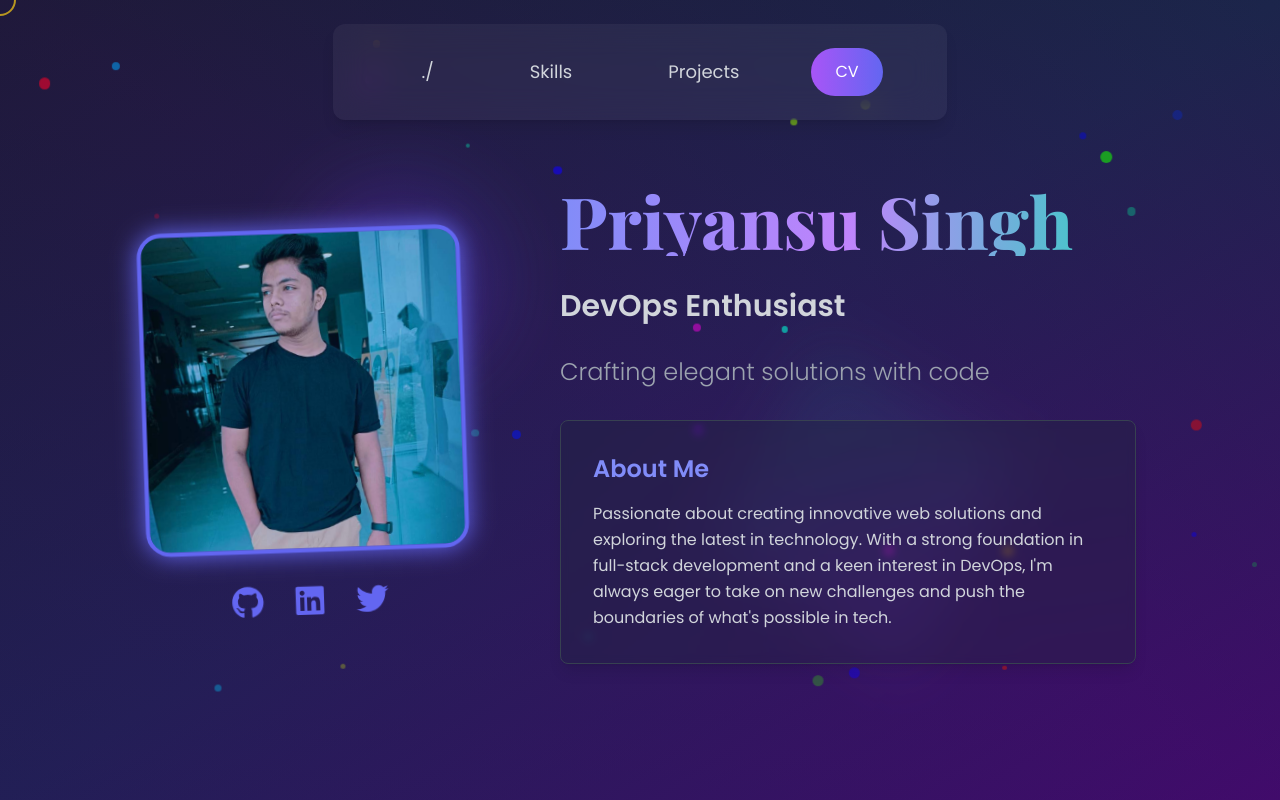
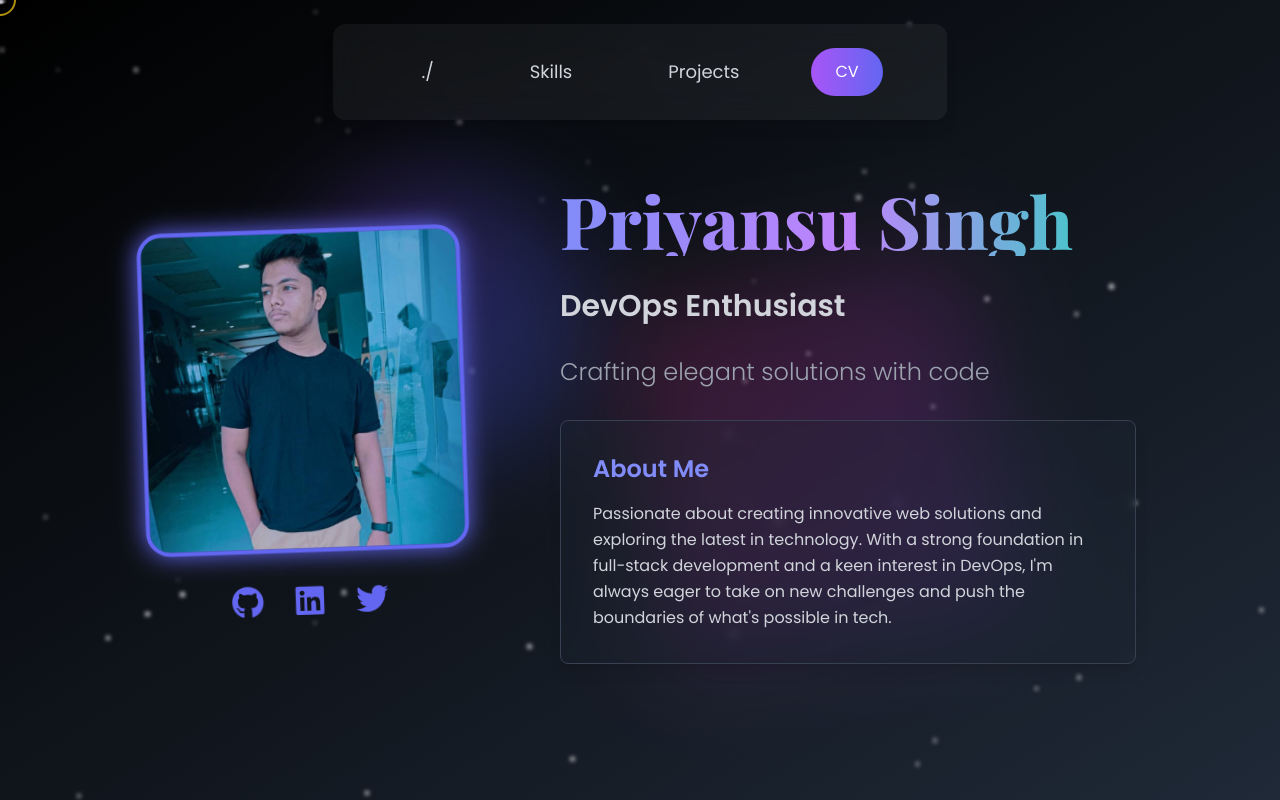
Before and after one commit to priyansusingh/priyansu-dev-portfolio, a Next.js app: page / in a window 1280 px wide. Shown: the top 800 px of the page. Built offline with nearby package versions, Linux system fonts and the light colour scheme; a web font is replaced by a local one.

Commit message:
project updates, backgrounf update

```diff
--- a/app/components/PortfolioBackground.tsx
+++ b/app/components/PortfolioBackground.tsx
@@ -1,26 +1,25 @@
-"use client"
+"use client";
 
 import React, { useRef, useEffect } from 'react';
 import { motion, useAnimation, useInView } from 'framer-motion';
 
-// Particle Component with different shapes and animations
-const Particle = ({ index }: { index: number }) => {
+// Star Component with animations
+const Star = ({ index }: { index: number }) => {
   const controls = useAnimation();
-
+console.log(index)
   useEffect(() => {
     controls.start({
-      y: [0, Math.random() * -150, 0],
-      x: [0, Math.random() * 150 - 75, 0],
+      opacity: [0.5, 1, 0.5],
       transition: {
-        duration: 15 + Math.random() * 10,
+        duration: 1 + Math.random(),
         repeat: Infinity,
         repeatType: "reverse" as const,
       },
     });
   }, [controls]);
 
-  const size = Math.random() * 8 + 4; // Adjust size range
-  const color = `hsl(${Math.random() * 360}, 100%, 50%)`; // Random color
+  const size = Math.random() * 3 + 2; // Adjust size range for stars
+  const color = `hsl(${Math.random() * 360}, 100%, 100%)`; // Random white color for stars
 
   return (
     <motion.div
@@ -28,10 +27,41 @@ const Particle = ({ index }: { index: number }) => {
       style={{
         width: `${size}px`,
         height: `${size}px`,
-        left: `${index * 3}%`,
-        top: `${Math.random() * 100}%`,
-        opacity: Math.random() * 0.4 + 0.2,
+        left: `${Math.random() * 100}%`, // Random horizontal position
+        top: `${Math.random() * 100}%`, // Random vertical position
         backgroundColor: color,
+        filter: 'blur(2px)', // Blur effect for twinkling stars
+      }}
+      animate={controls}
+    />
+  );
+}
+
+// Meteorite Component with animation
+const Meteorite = () => {
+  const controls = useAnimation();
+
+  useEffect(() => {
+    const duration = Math.random() * 2 + 3; // Random duration for each meteorite
+    controls.start({
+      x: ["-100%", "100%"], // Move from left to right
+      y: ["50%", "0%"], // Move diagonally downwards
+      opacity: [1, 0],
+      transition: {
+        duration,
+        ease: "linear",
+        repeat: Infinity,
+      },
+    });
+  }, [controls]);
+
+  return (
+    <motion.div
+      className="absolute rounded-full bg-gray-300"
+      style={{
+        width: `${Math.random() * 5 + 2}px`, // Random size for meteorites
+        height: '2px', // Fixed height for meteorite streak
+        filter: 'blur(1px)',
       }}
       animate={controls}
     />
@@ -43,49 +73,51 @@ export default function PortfolioBackground() {
   const isInView = useInView(ref);
 
   return (
-    <div className="fixed inset-0 overflow-hidden bg-gradient-to-br from-gray-900 via-indigo-950 to-purple-950" ref={ref}>
-      {/* Grid pattern */}
-      <div className="absolute inset-0 bg-grid-white/[0.03] bg-[size:50px_50px]" />
+    <div className="fixed inset-0 overflow-hidden bg-black" ref={ref}>
+      {/* Dark space background */}
+      <div className="absolute inset-0 bg-gradient-to-br from-black to-gray-800" />
 
-      {/* Gradient overlay */}
-      <div className="absolute inset-0 bg-gradient-to-tr from-indigo-900/20 via-purple-900/20 to-teal-900/20" />
-
-      {/* Particles with different shapes */}
-      {Array.from({ length: 40 }).map((_, index) => (
-        <Particle key={index} index={index} />
+      {/* Glowing stars */}
+      {Array.from({ length: 50 }).map((_, index) => (
+        <Star key={index} index={index} />
       ))}
 
-      {/* Animated glow */}
+      {/* Meteorites */}
+      {Array.from({ length: 10 }).map((_, index) => (
+        <Meteorite key={index} />
+      ))}
+
+      {/* Animated glow to simulate nebulas */}
       <motion.div
-        className="absolute inset-0 bg-gradient-radial from-teal-500/10 via-purple-500/10 to-transparent"
+        className="absolute inset-0 bg-gradient-radial from-purple-500/20 via-blue-500/20 to-transparent"
         initial={{ opacity: 0 }}
-        animate={{ opacity: isInView ? 1 : 0 }}
-        transition={{ duration: 3, repeat: Infinity, repeatType: "reverse" }}
+        animate={{ opacity: isInView ? 0.3 : 0 }}
+        transition={{ duration: 5, repeat: Infinity, repeatType: "reverse" }}
       />
 
-      {/* Floating shapes with complex animations */}
+      {/* Floating nebula shapes */}
       <motion.div
-        className="absolute top-1/4 left-1/4 w-40 h-40 bg-gradient-to-br from-indigo-700/30 to-purple-700/30 rounded-full blur-xl"
+        className="absolute top-1/4 left-1/4 w-60 h-60 bg-gradient-to-br from-purple-600/30 to-blue-600/30 rounded-full blur-2xl"
         animate={{
-          scale: [1, 1.5, 1],
-          rotate: [0, 180, 0],
+          scale: [1, 1.2, 1],
+          rotate: [0, 360, 0],
           opacity: [0.5, 1, 0.5],
         }}
         transition={{
-          duration: 30,
+          duration: 15,
           repeat: Infinity,
           repeatType: "reverse",
         }}
       />
       <motion.div
-        className="absolute bottom-1/4 right-1/4 w-48 h-48 bg-gradient-to-tr from-purple-700/30 to-teal-700/30 rounded-lg blur-xl"
+        className="absolute bottom-1/4 right-1/4 w-72 h-72 bg-gradient-to-tr from-pink-600/30 to-purple-600/30 rounded-lg blur-2xl"
         animate={{
           scale: [1, 1.3, 1],
-          rotate: [0, -90, 0],
+          rotate: [0, -360, 0],
           opacity: [0.3, 0.8, 0.3],
         }}
         transition={{
-          duration: 25,
+          duration: 20,
           repeat: Infinity,
           repeatType: "reverse",
         }}
--- a/app/section/Projects.tsx
+++ b/app/section/Projects.tsx
@@ -52,11 +52,11 @@ const ProjectCard: React.FC<ProjectCardProps> = ({ title, description, image, li
 export default function ProjectSection() {
   const projects = [
     {
-      title: "Digital Dairy",
+      title: "Writely",
       description: "A blogging platform for users to create and read blogs.",
       image: project1,
-      liveLink: "https://digital-dairy-one.vercel.app",
-      githubLink: "https://github.com/priyansusingh/Digital-Dairy",
+      liveLink: "https://writely-one.vercel.app",
+      githubLink: "https://github.com/priyansusingh/Writely",
       techStack: [<SiTypescript key="js" />, <SiReact key="react" />, <SiTailwindcss key="tailwind" />,<SiPostgresql key="postgres" />],
     },
     {
```
